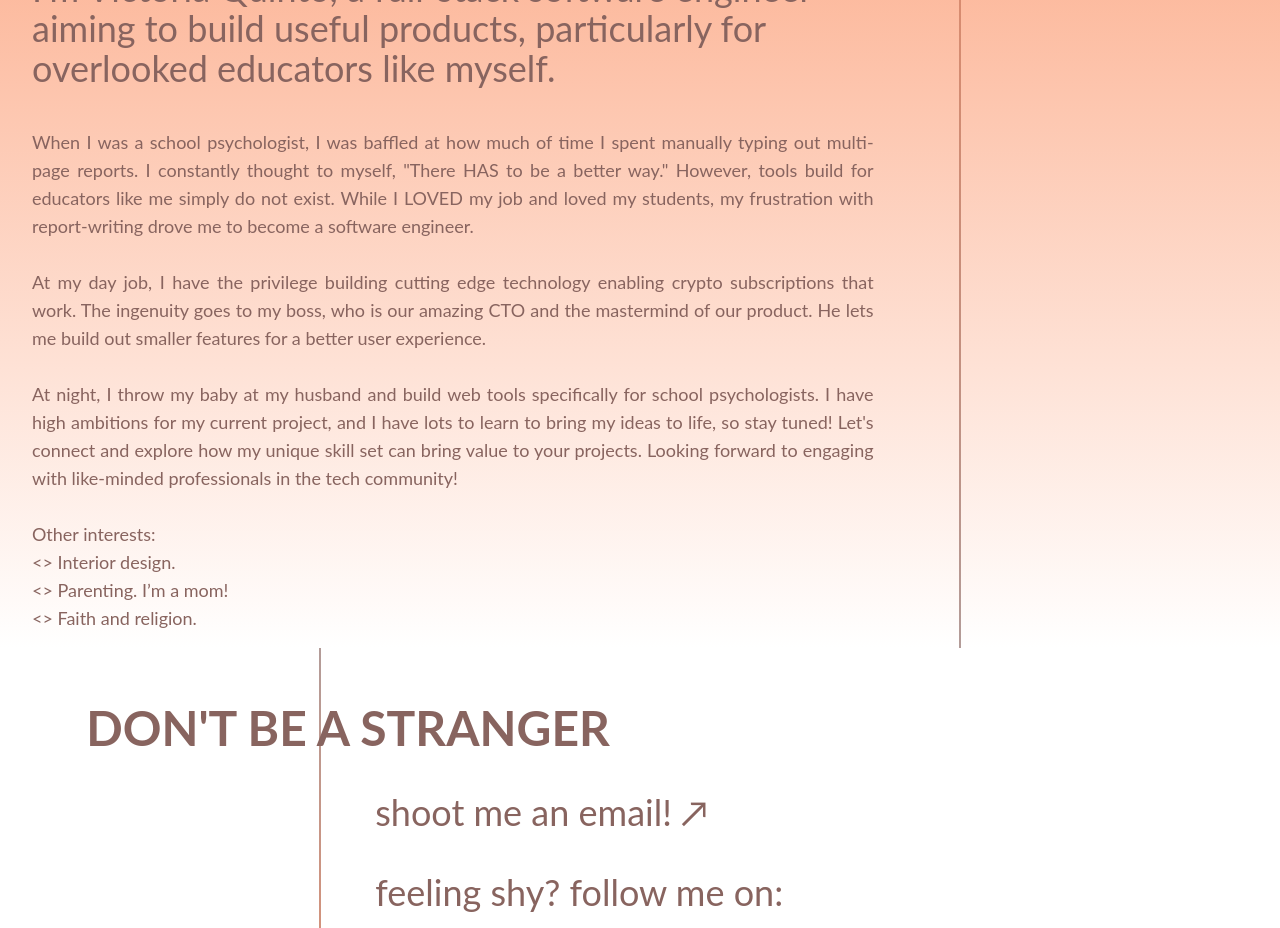
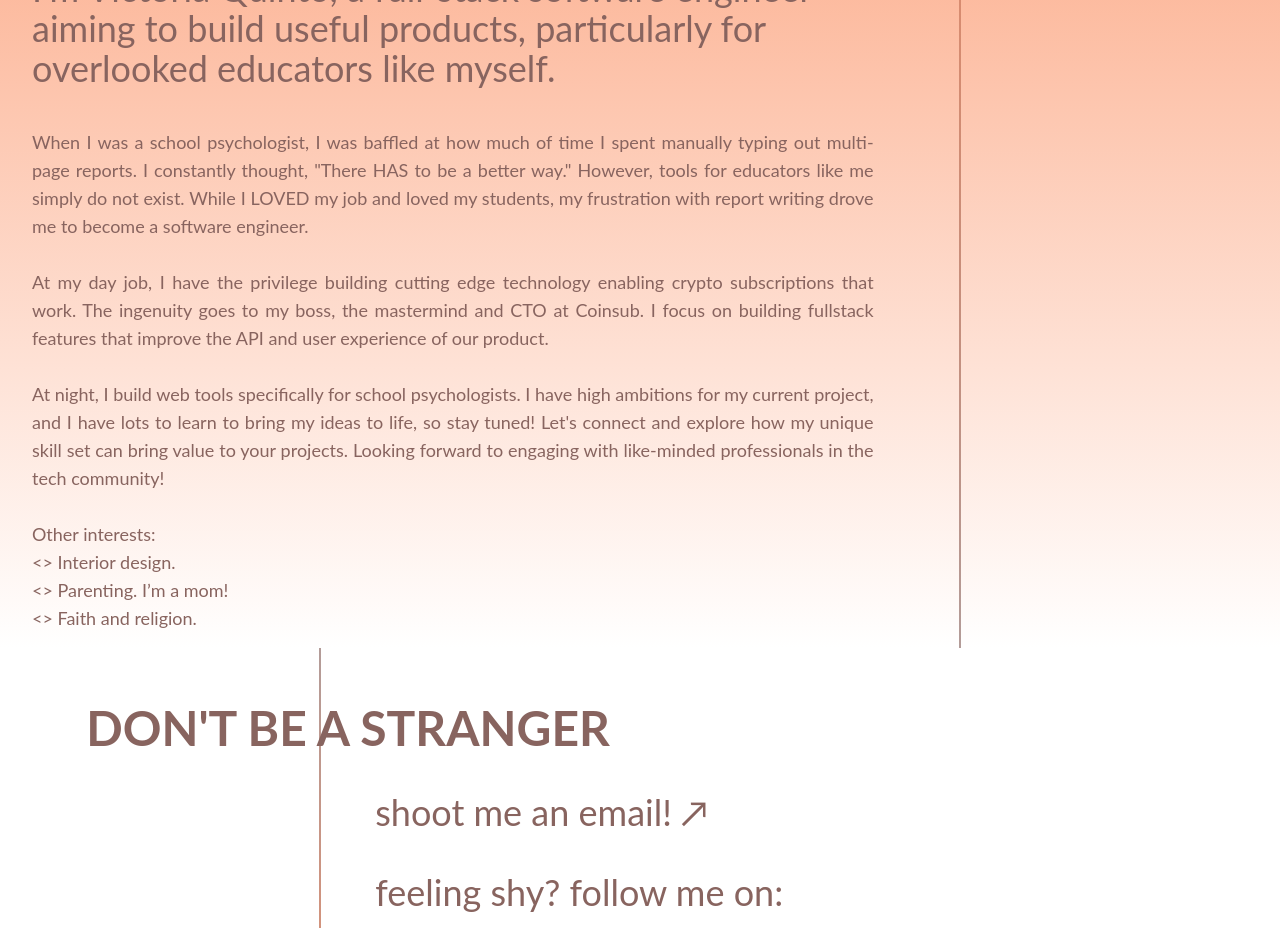
Before and after one commit to victoriajquinto/portfolio, a Next.js app: page / in a window 1280 px wide. Shown: the part 1340-2268 px from the top of the page. Built offline with nearby package versions, Linux system fonts and the light colour scheme.

Commit message:
revise about me section

```diff
--- a/src/app/components/About.tsx
+++ b/src/app/components/About.tsx
@@ -7,13 +7,13 @@ const About = () => {
       <div className="sm:w-[70%]">
         <div className="text-xl sm:text-4xl text-left pb-10 px-4">I'm Victoria Quinto, a full-stack software engineer aiming to build useful products, particularly for overlooked educators like myself.</div>
         <div className="px-4 text-lg" style={{textAlign: 'justify'}}>
-          When I was a school psychologist, I was baffled at how much of time I spent manually typing out multi-page reports. I constantly thought to myself, "There HAS to be a better way." However, tools build for educators like me simply do not exist. While I LOVED my job and loved my students, my frustration with report-writing drove me to become a software engineer.
+          When I was a school psychologist, I was baffled at how much of time I spent manually typing out multi-page reports. I constantly thought, "There HAS to be a better way." However, tools for educators like me simply do not exist. While I LOVED my job and loved my students, my frustration with report writing drove me to become a software engineer.
           <br />
           <br />
-          At my day job, I have the privilege building cutting edge technology enabling crypto subscriptions that work. The ingenuity goes to my boss, who is our amazing CTO and the mastermind of our product. He lets me build out smaller features for a better user experience.
+          At my day job, I have the privilege building cutting edge technology enabling crypto subscriptions that work. The ingenuity goes to my boss, the mastermind and CTO at Coinsub. I focus on building fullstack features that improve the API and user experience of our product.
           <br />
           <br />
-          At night, I throw my baby at my husband and build web tools specifically for school psychologists. I have high ambitions for my current project, and I have lots to learn to bring my ideas to life, so stay tuned!
+          At night, I build web tools specifically for school psychologists. I have high ambitions for my current project, and I have lots to learn to bring my ideas to life, so stay tuned!
 
           Let's connect and explore how my unique skill set can bring value to your projects. Looking forward to engaging with like-minded professionals in the tech community!
           <br />
```
